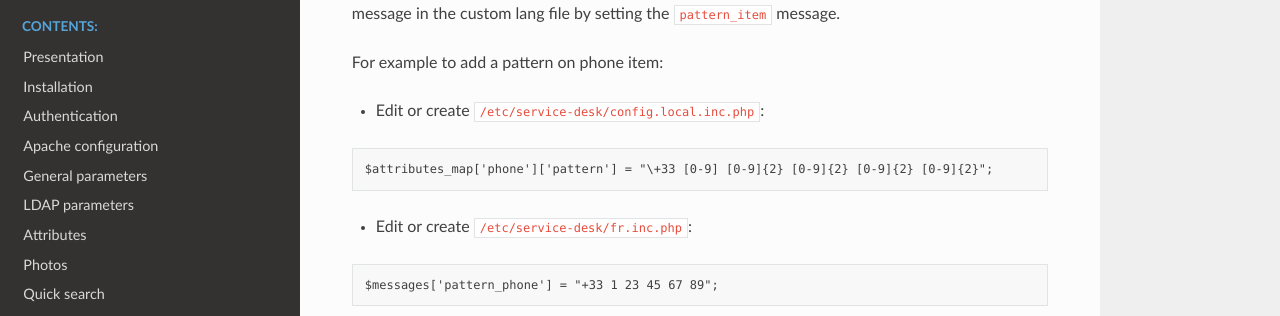
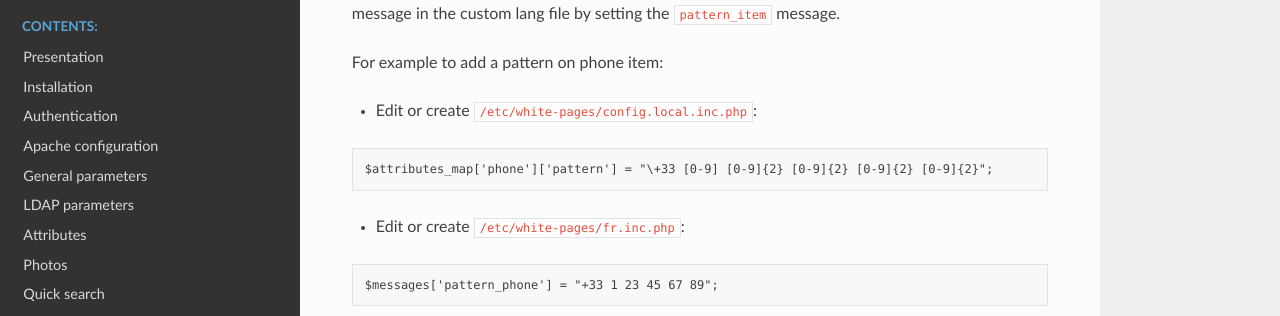
Before and after one commit to ltb-project/white-pages, a Sphinx documentation site: the page built from docs/patterns.rst, in a window 1280 px wide. Shown: the part 230-546 px from the top of the page. Built offline with Sphinx 7.4.7 and the Read the Docs theme 3.1.0, drawn with Linux system fonts in a browser that asks for light colours.

Commit message:
Fix config directory in doc (#170)

```diff
--- a/docs/patterns.rst
+++ b/docs/patterns.rst
@@ -7,13 +7,13 @@ By default no patterns are defined. You can create one by adding a property in a
 
 For example to add a pattern on phone item:
 
-* Edit or create ``/etc/service-desk/config.local.inc.php``:
+* Edit or create ``/etc/white-pages/config.local.inc.php``:
 
 .. code-block:: php
 
    $attributes_map['phone']['pattern'] = "\+33 [0-9] [0-9]{2} [0-9]{2} [0-9]{2} [0-9]{2}";
 
-* Edit or create ``/etc/service-desk/fr.inc.php``:
+* Edit or create ``/etc/white-pages/fr.inc.php``:
 
 .. code-block:: php
 
```
